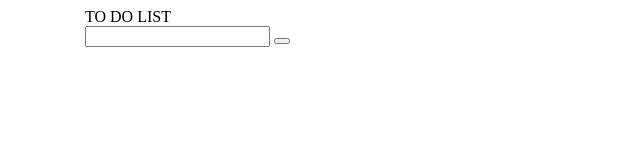
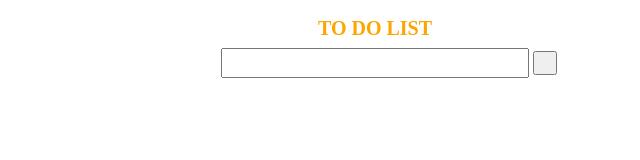
Before and after one commit to suti/todolist, a plain HTML site: page inedx.html in a window 1280 px wide. Shown: the whole page, without its empty margins (265-905 px from the left). Drawn offline with Linux system fonts and the light colour scheme.

Commit message:
2016.05.11-1

```diff
--- a/index.css
+++ b/index.css
@@ -1,4 +1,53 @@
 .head,.content{
     margin: 0 auto;
-    width:580px;
+    width:360px;
 }
+.head{
+    height:40px;
+}
+.title{
+    text-align: center;
+}
+.title a{
+    font-size: 20px;
+    line-height: 40px;
+    font-weight: bold;
+    color: orange;
+}
+.content{
+    text-align: center;
+}
+.input{
+display: inline-block;
+}
+form{
+    position: relative;
+}
+input{
+    text-align: center;
+    height:24px;
+    width:300px;
+}
+button{
+    position: absolute;
+
+    height: 24px;
+    width: 24px;
+    margin: 4px;
+    top:-1px;
+    left:308px;
+    /*padding: 4px;*/
+}
+ul{
+    list-style:none;
+    padding: 0;
+}
+li{
+    height:40px;
+    background: orange;
+    border-radius: 10px;
+    padding:0;
+    margin:10px 0;
+    font-size: 22px;
+    line-height:40px;
+}
```
